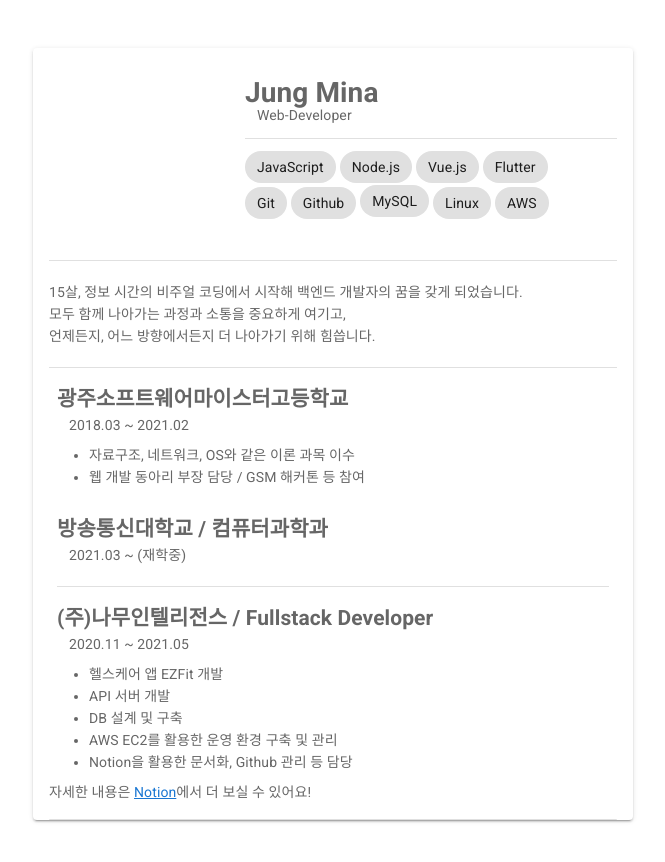
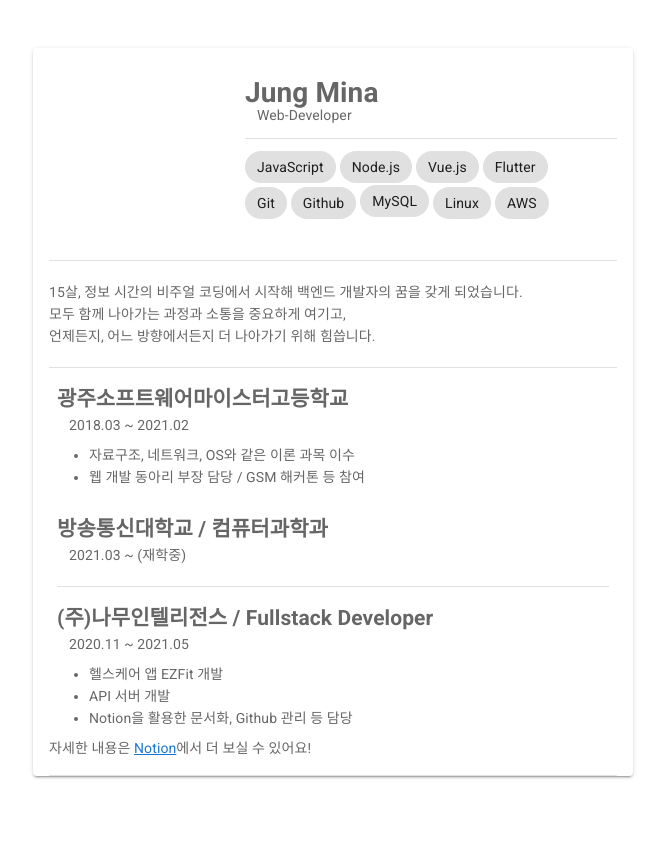
Before and after one commit to octavesop/s3-introduce, a Vue app in the folder todortk/: page / in a window 1280 px wide. Shown: the top 862 px of the page, without its empty margins (307-972 px from the left). After the commit the page ends 824 px from the top, so only its background shows below. Built offline with nearby package versions, Linux system fonts and the light colour scheme.

Commit message:
업무 내용 수정

```diff
--- a/todortk/src/components/HelloWorld.vue
+++ b/todortk/src/components/HelloWorld.vue
@@ -67,8 +67,6 @@
         <ul class="ma-2">
           <li>헬스케어 앱 EZFit 개발</li>
           <li>API 서버 개발</li>
-          <li>DB 설계 및 구축</li>
-          <li>AWS EC2를 활용한 운영 환경 구축 및 관리</li>
           <li>Notion을 활용한 문서화, Github 관리 등 담당</li>
         </ul>
       </div>
```
